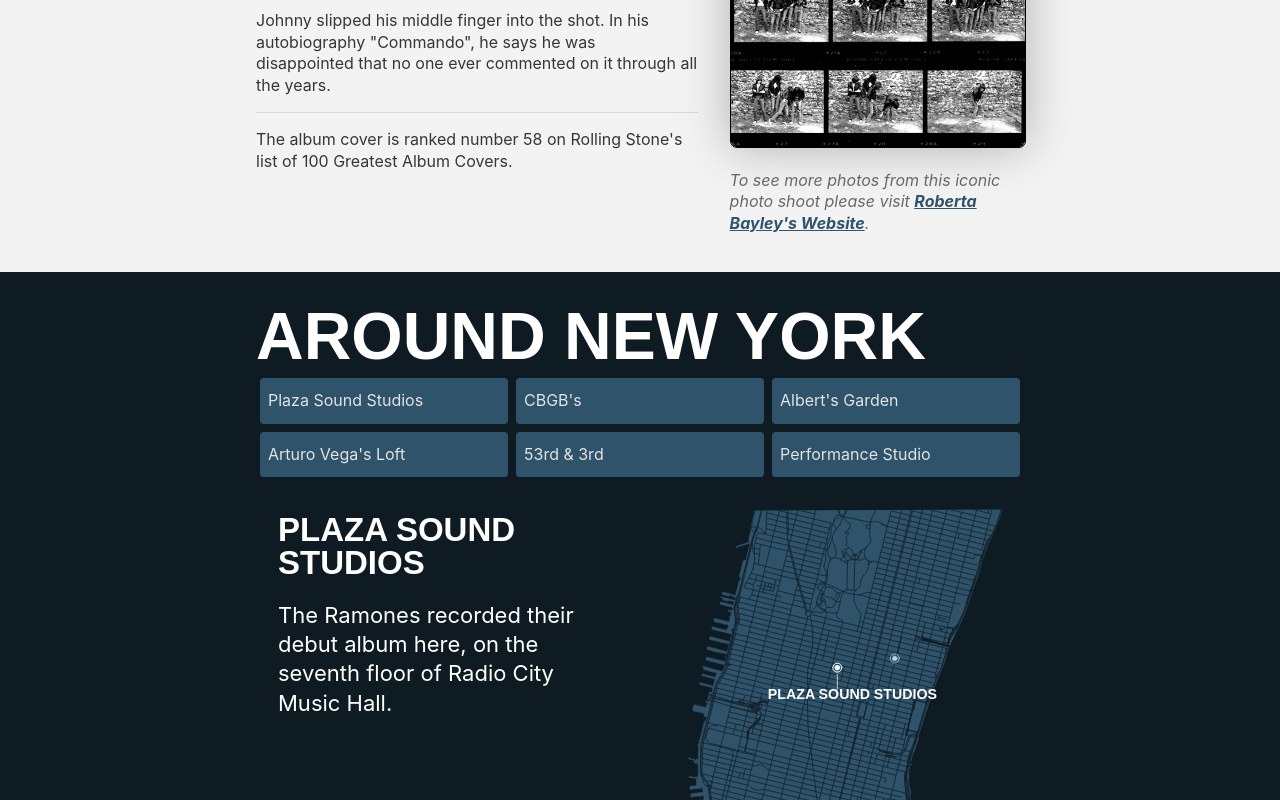
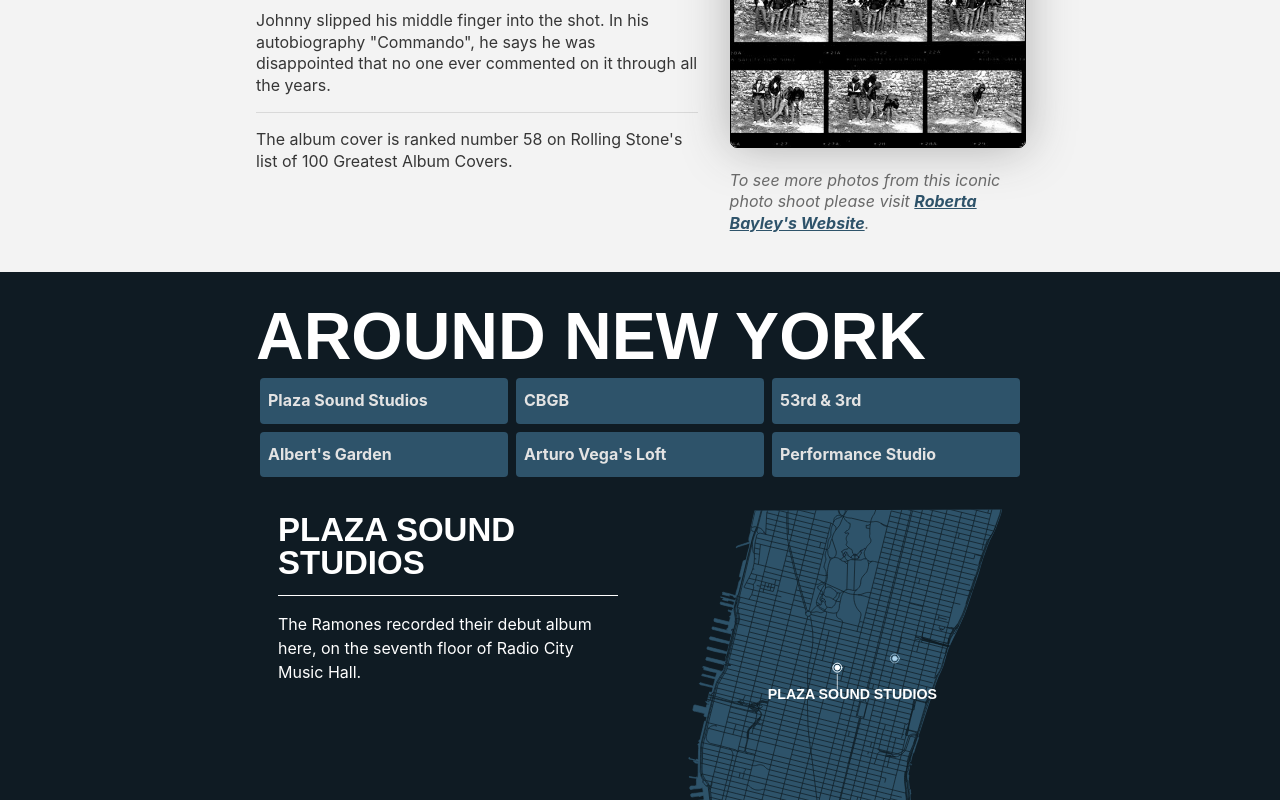
Before and after one commit to bowmanmc/ramones, a Vue app: page / in a window 1280 px wide. Both pictures are taken after a click on the link "Plaza Sound Studios". Shown: the part 4188-4988 px from the top of the page. Built offline with nearby package versions, Linux system fonts and the light colour scheme; a web font is replaced by a local one.

Commit message:
map section

```diff
--- a/src/components/NewYork.vue
+++ b/src/components/NewYork.vue
@@ -5,14 +5,14 @@
             <div class="navigation">
                 <div class="navigation__section">
                     <a @click="selectMapItem('plaza')">Plaza Sound Studios</a>
+                    <a @click="selectMapItem('alberts')">Albert's Garden</a>
+                </div>
+                <div class="navigation__section">
+                    <a @click="selectMapItem('cbgb')">CBGB</a>
                     <a @click="selectMapItem('arturos')">Arturo Vega's Loft</a>
                 </div>
                 <div class="navigation__section">
-                    <a @click="selectMapItem('cbgbs')">CBGB's</a>
                     <a @click="selectMapItem('53rd3rd')">53rd & 3rd</a>
-                </div>
-                <div class="navigation__section">
-                    <a @click="selectMapItem('alberts')">Albert's Garden</a>
                     <a @click="selectMapItem('performance')">Performance Studio</a>
                 </div>
             </div>
@@ -79,7 +79,7 @@
                 cursor: pointer;
                 display: inline-block;
                 font-size: $fontsize-small;
-                font-weight: normal;
+                font-weight: bold;
                 margin: 0 0.25em 0.5em 0.25em;
                 padding: 0.5em;
 
--- a/src/components/Resources.vue
+++ b/src/components/Resources.vue
@@ -24,7 +24,7 @@
                         <li><a href="https://en.wikipedia.org/wiki/Ramones_(album)">The Ramones (Album) - Wikipedia</a></li>
                         <li><a href="https://www.rollingstone.com/music/music-news/ramones-debut-lp-10-things-you-didnt-know-234045/">Ramones' Debut LP - 10 Things you Didn't Know</a></li>
                         <li><a href="http://titlewaveproductions.com/uploads/RobFreeman_RecordingRamones.pdf">Rob Freeman on Recording the Ramones</a></li>
-
+                        <li><a href="http://albertsgarden.org/about/garden-history/">Albert's Garden</a></li>
                     </ul>
                 </div>
             </div>
--- a/src/components/map/Locations.vue
+++ b/src/components/map/Locations.vue
@@ -16,19 +16,27 @@
             </p>
         </div>
 
-        <div class="Location" v-bind:class="{ inactive: (highlight !== 'cbgbs') }">
-            <h3>CBGB's</h3>
+        <div class="Location" v-bind:class="{ inactive: (highlight !== 'cbgb') }">
+            <h3>CBGB</h3>
             <p>
-
+                Opened by Hilly Krystal in 1973, CBGB became famous for hosting
+                many early punk and new wave bands.
             </p>
         </div>
 
         <div class="Location" v-bind:class="{ inactive: (highlight !== '53rd3rd') }">
             <h3>53rd & 3rd</h3>
+            <p>
+                Written by Dee Dee Ramone, the song 53rd & 3rd is about a
+                well-known spot in New York City for male prostitution.
+            </p>
         </div>
 
         <div class="Location" v-bind:class="{ inactive: (highlight !== 'alberts') }">
             <h3>Albert's Garden</h3>
+            <p>
+                Roberta Bayley
+            </p>
         </div>
 
         <div class="Location" v-bind:class="{ inactive: (highlight !== 'performance') }">
@@ -53,5 +61,17 @@
         .inactive {
             display: none;
         }
+
+        .Location {
+            h3 {
+                border-bottom: 1px solid $color-white;
+                padding-bottom: 0.5em;
+            }
+
+            p {
+                font-size: $fontsize-small;
+                line-height: $fontsize-small * 1.5;
+            }
+        }
     }
 </style>
--- a/src/components/map/NYCMap.vue
+++ b/src/components/map/NYCMap.vue
@@ -50,7 +50,7 @@
                 <circle cx="61.42443" cy="145.74623" r=".81483" class="dot" />
                 <circle cx="61.42443" cy="145.74623" r="1.56358" />
             </g>
-            <g class="target cbgbs">
+            <g class="target cbgb">
                 <circle cx="60.83523" cy="146.52736" r=".81483" class="dot" />
                 <circle cx="60.83523" cy="146.52736" r="1.56358" />
             </g>
@@ -86,8 +86,8 @@
             </g>
         </g>
 
-        <g v-bind:class="{ inactive: (highlight !== 'cbgbs') }">
-            <text transform="translate(32.82368 143.11111)">CBGB’S</text>
+        <g v-bind:class="{ inactive: (highlight !== 'cbgb') }">
+            <text transform="translate(32.82368 143.11111)">CBGB</text>
             <path class="connector" d="M59.00901 144.96377l-1.75235-3.30983M51.40326 141.65218l5.8534.00176" />
             <g class="target">
                 <circle cx="60.83523" cy="146.52736" r=".81483" class="dot" />
@@ -163,7 +163,6 @@
     .locations {
 
         .target {
-            cursor: pointer;
             stroke: $color-alt-lt;
 
             .dot {
```
Also changed, not shown: data/notes.txt.
